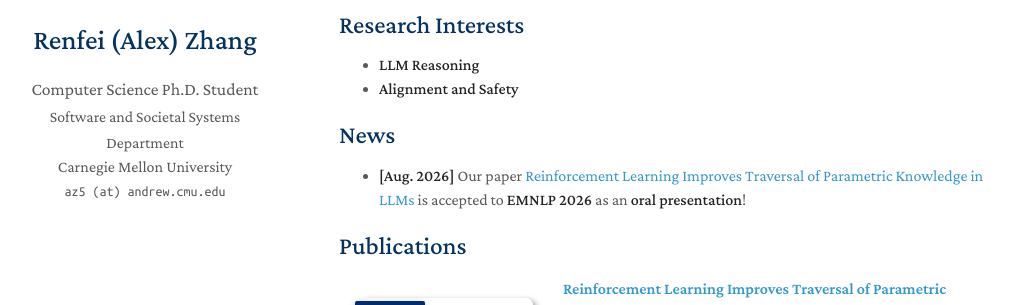
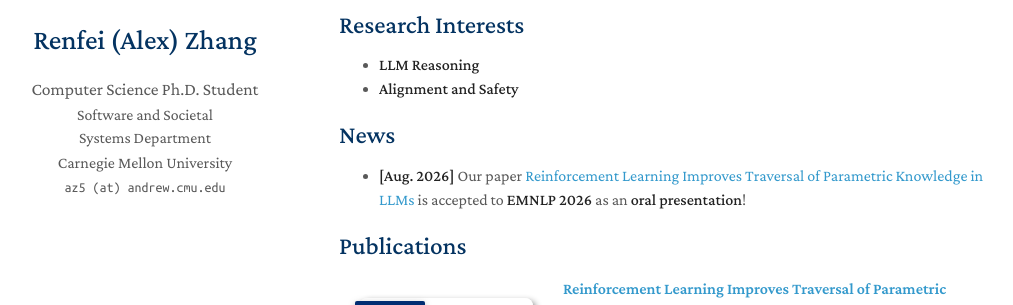
Before and after one commit to Alexxx0323/Alexxx0323.github.io, a Jekyll site: the page built from index.md, in a window 1280 px wide. Shown: the part 190-495 px from the top of the page, without its empty margins (131-1144 px from the left). Built offline with Jekyll 4.4.1, drawn with Linux system fonts in a browser that asks for light colours; a style sheet for code colours, icons or effects is not loaded; our own code applies the rules of GitHub Pages for plain Markdown files.

Commit message:
Balance the department line in the sidebar

```diff
--- a/_config.yml
+++ b/_config.yml
@@ -1,6 +1,6 @@
 # Basic Information
 title: Renfei (Alex) Zhang
-position: Computer Science Ph.D. Student<br><span style="font-size:0.9em;"><a href="https://s3d.cmu.edu/" rel="noopener"><autocolor>Software and Societal Systems Department</autocolor></a></span>
+position: Computer Science Ph.D. Student<br><span style="font-size:0.9em; display:inline-block; text-wrap:balance;"><a href="https://s3d.cmu.edu/" rel="noopener"><autocolor>Software and Societal Systems Department</autocolor></a></span>
 affiliation: Carnegie Mellon University
 affiliation_link: https://www.cmu.edu/
 email: az5 (at) andrew.cmu.edu
```
